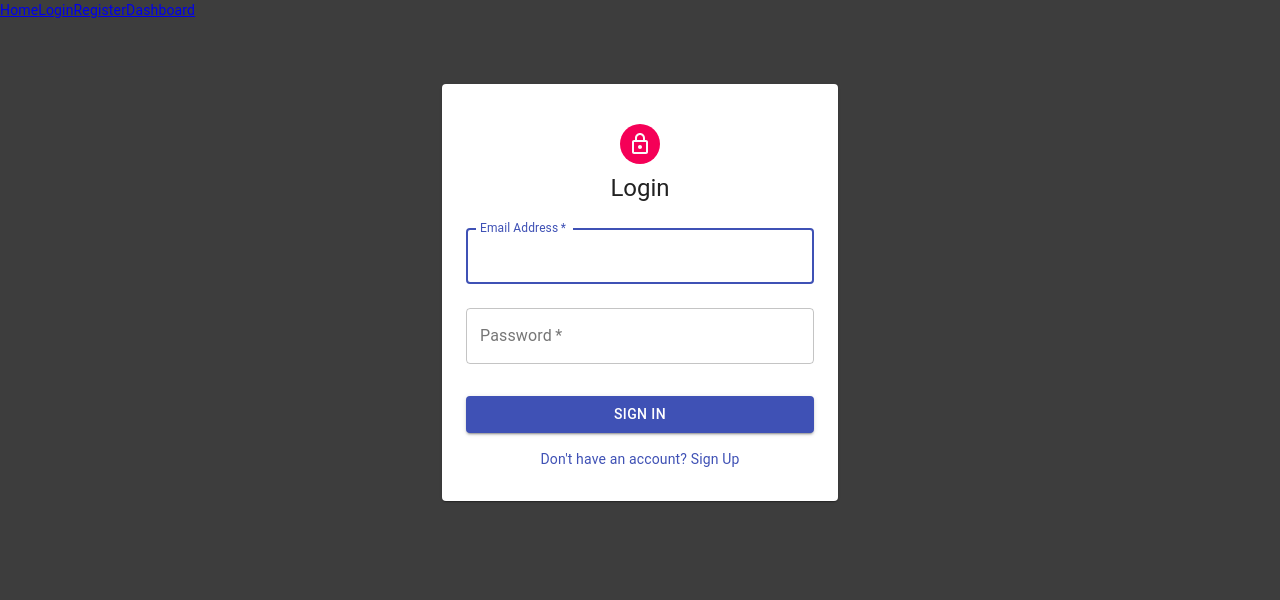
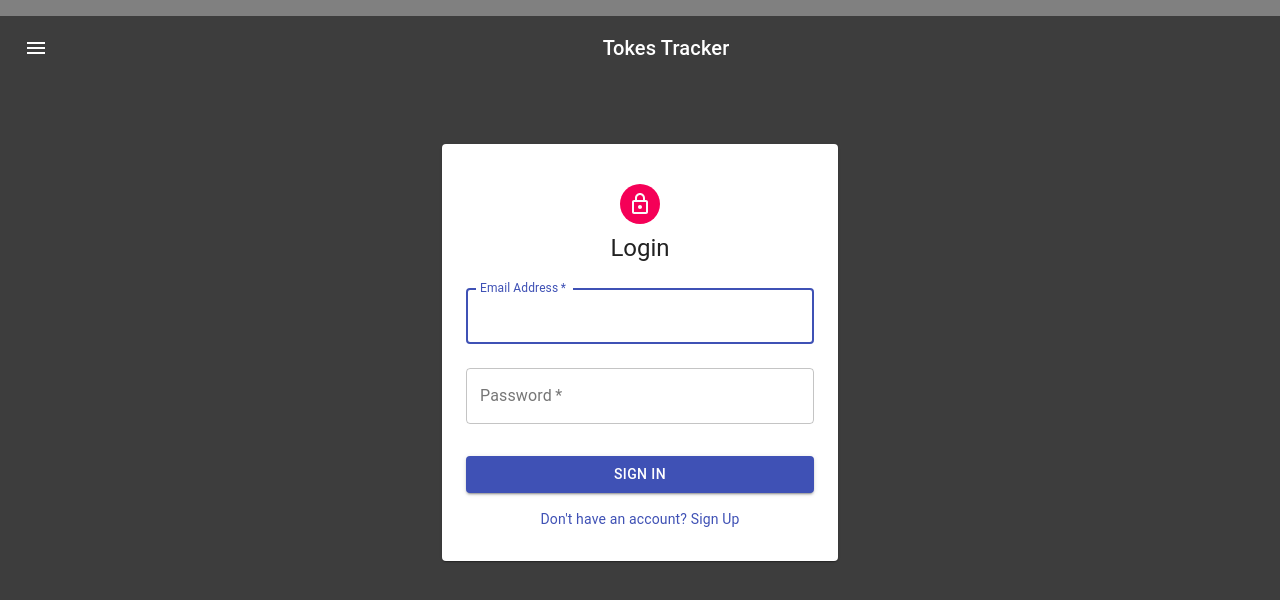
Before and after one commit to KevinTou/tokes-tracker-v2, a React (Create React App) app: page /login in a window 1280 px wide. Shown: the top 600 px of the page. Built offline with nearby package versions, Linux system fonts and the light colour scheme.

Commit message:
Updated navigation

```diff
--- a/src/components/App.js
+++ b/src/components/App.js
@@ -1,4 +1,4 @@
-import React, { useEffect } from 'react';
+import React, { useState, useEffect } from 'react';
 import { Switch, Route, Redirect } from 'react-router-dom';
 import { makeStyles } from '@material-ui/core';
 import amplitude from 'amplitude-js';
@@ -10,6 +10,7 @@ import Landing from './Landing';
 import Login from './Login';
 import Navigation from './Navigation';
 import Register from './Register';
+import ResponsiveDrawer from './ResponsiveDrawer';
 
 const useStyles = makeStyles({
   background: {
@@ -21,6 +22,11 @@ const useStyles = makeStyles({
 
 function App() {
   const classes = useStyles();
+  const [mobileOpen, setMobileOpen] = useState(false);
+
+  const handleDrawerToggle = () => {
+    setMobileOpen(!mobileOpen);
+  };
 
   // useEffect(() => {
   //   amplitude.getInstance().init(process.env.REACT_APP_API_KEY);
@@ -30,7 +36,11 @@ function App() {
 
   return (
     <div className={classes.background}>
-      <Navigation />
+      <Navigation handleDrawerToggle={handleDrawerToggle} />
+      <ResponsiveDrawer
+        handleDrawerToggle={handleDrawerToggle}
+        mobileOpen={mobileOpen}
+      />
       <Switch>
         <Route exact path="/" component={Landing} />
         <Route path="/login" component={Login} />
--- a/src/components/Navigation.js
+++ b/src/components/Navigation.js
@@ -1,15 +1,139 @@
 import React from 'react';
-import { Link } from 'react-router-dom';
+import { connect } from 'react-redux';
+import { useHistory } from 'react-router-dom';
 
-const Navigation = () => {
+import {
+  makeStyles,
+  AppBar,
+  Toolbar,
+  Typography,
+  IconButton,
+  MenuItem,
+  Menu,
+} from '@material-ui/core';
+import MenuIcon from '@material-ui/icons/Menu';
+import AccountCircle from '@material-ui/icons/AccountCircle';
+
+import { logout } from '../actions';
+
+const useStyles = makeStyles((theme) => ({
+  root: {
+    flexGrow: 1,
+  },
+  spacer: {
+    height: '16px',
+    backgroundColor: 'grey',
+    width: '100%',
+  },
+  toolbar: {
+    color: 'white',
+  },
+  menuButton: {
+    marginRight: theme.spacing(2),
+  },
+  title: {
+    flexGrow: 1,
+    textAlign: 'center',
+  },
+}));
+
+const Navigation = ({ token, logout, handleDrawerToggle }) => {
+  const classes = useStyles();
+  const [anchorEl, setAnchorEl] = React.useState(null);
+  const open = Boolean(anchorEl);
+  const history = useHistory();
+
+  const handleMenu = (event) => {
+    setAnchorEl(event.currentTarget);
+  };
+
+  const handleClose = () => {
+    setAnchorEl(null);
+  };
+
   return (
-    <nav>
-      <Link to="/">Home</Link>
-      <Link to="/login">Login</Link>
-      <Link to="/register">Register</Link>
-      <Link to="/dashboard">Dashboard</Link>
-    </nav>
+    <div className={classes.root}>
+      <div className={classes.spacer}></div>
+      <AppBar position="static" color="transparent" elevation={0}>
+        <Toolbar className={classes.toolbar}>
+          <IconButton
+            edge="start"
+            className={classes.menuButton}
+            color="inherit"
+            aria-label="menu"
+            onClick={handleDrawerToggle}
+          >
+            <MenuIcon />
+          </IconButton>
+          <Typography variant="h6" className={classes.title}>
+            Tokes Tracker
+          </Typography>
+          {token && (
+            <div>
+              <IconButton
+                aria-label="account of current user"
+                aria-controls="menu-appbar"
+                aria-haspopup="true"
+                onClick={handleMenu}
+                color="inherit"
+              >
+                <AccountCircle />
+              </IconButton>
+              <Menu
+                id="menu-appbar"
+                anchorEl={anchorEl}
+                anchorOrigin={{
+                  vertical: 'top',
+                  horizontal: 'right',
+                }}
+                keepMounted
+                transformOrigin={{
+                  vertical: 'top',
+                  horizontal: 'right',
+                }}
+                open={open}
+                onClose={handleClose}
+              >
+                {/* <MenuItem onClick={handleClose} component={Link} to="/login">
+                  Login
+                </MenuItem>
+                <MenuItem onClick={handleClose} component={Link} to="/register">
+                  Register
+                </MenuItem>
+                <MenuItem onClick={handleClose} component={Link} to="/">
+                  Home
+                </MenuItem>
+                <MenuItem
+                  onClick={handleClose}
+                  component={Link}
+                  to="/dashboard"
+                >
+                  Dashboard
+                </MenuItem> */}
+                <MenuItem
+                  onClick={() => {
+                    logout();
+                    handleClose();
+                    history.push('/login');
+                  }}
+                >
+                  Logout
+                </MenuItem>
+              </Menu>
+            </div>
+          )}
+        </Toolbar>
+      </AppBar>
+    </div>
   );
 };
 
-export default Navigation;
+const mapStateToProps = (state) => {
+  const { token } = state.auth;
+
+  return {
+    token,
+  };
+};
+
+export default connect(mapStateToProps, { logout })(Navigation);
--- /dev/null
+++ b/src/components/ResponsiveDrawer.js
@@ -0,0 +1,107 @@
+import React from 'react';
+import { Link } from 'react-router-dom';
+
+import {
+  makeStyles,
+  useTheme,
+  Drawer,
+  Hidden,
+  List,
+  ListItem,
+  Divider,
+} from '@material-ui/core';
+
+const drawerWidth = 240;
+
+const useStyles = makeStyles((theme) => ({
+  drawer: {
+    [theme.breakpoints.up('sm')]: {
+      width: drawerWidth,
+      flexShrink: 0,
+    },
+  },
+  menuButton: {
+    marginRight: theme.spacing(2),
+    [theme.breakpoints.up('sm')]: {
+      display: 'none',
+    },
+  },
+  toolbar: theme.mixins.toolbar,
+  drawerPaper: {
+    width: drawerWidth,
+  },
+  content: {
+    flexGrow: 1,
+    padding: theme.spacing(3),
+  },
+}));
+
+const ResponsiveDrawer = (props) => {
+  const { window } = props;
+  const classes = useStyles();
+  const theme = useTheme();
+
+  const drawer = (
+    <div>
+      <div className={classes.toolbar} />
+      <List>
+        <Divider />
+        <ListItem
+          component={Link}
+          onClick={props.handleDrawerToggle}
+          to="/login"
+        >
+          Login
+        </ListItem>
+        <Divider />
+        <ListItem
+          component={Link}
+          onClick={props.handleDrawerToggle}
+          to="/register"
+        >
+          Register
+        </ListItem>
+        <Divider />
+        <ListItem component={Link} onClick={props.handleDrawerToggle} to="/">
+          Home
+        </ListItem>
+        <Divider />
+        <ListItem
+          component={Link}
+          onClick={props.handleDrawerToggle}
+          to="/dashboard"
+        >
+          Dashboard
+        </ListItem>
+        <Divider />
+      </List>
+    </div>
+  );
+
+  const container =
+    window !== undefined ? () => window().document.body : undefined;
+
+  return (
+    <nav className={classes.drawer} aria-label="site links">
+      <Hidden implementation="js">
+        <Drawer
+          container={container}
+          variant="temporary"
+          anchor={theme.direction === 'rtl' ? 'right' : 'left'}
+          open={props.mobileOpen}
+          onClose={props.handleDrawerToggle}
+          classes={{
+            paper: classes.drawerPaper,
+          }}
+          ModalProps={{
+            keepMounted: true,
+          }}
+        >
+          {drawer}
+        </Drawer>
+      </Hidden>
+    </nav>
+  );
+};
+
+export default ResponsiveDrawer;
```
